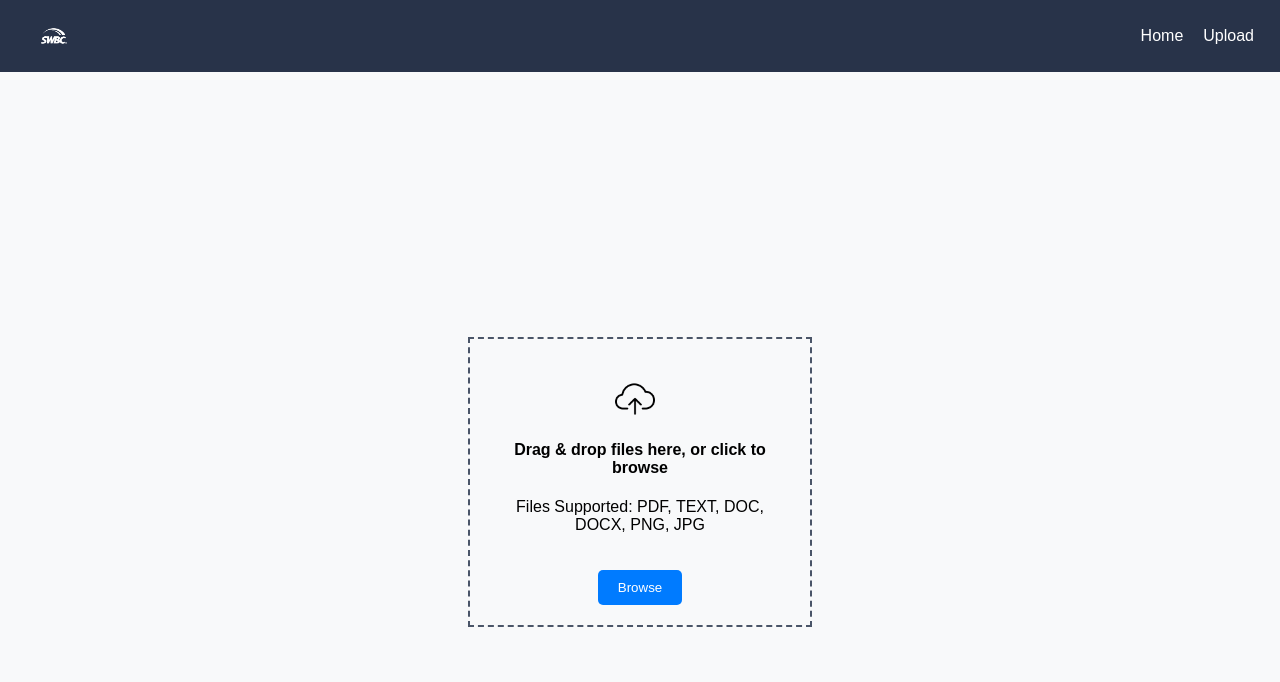
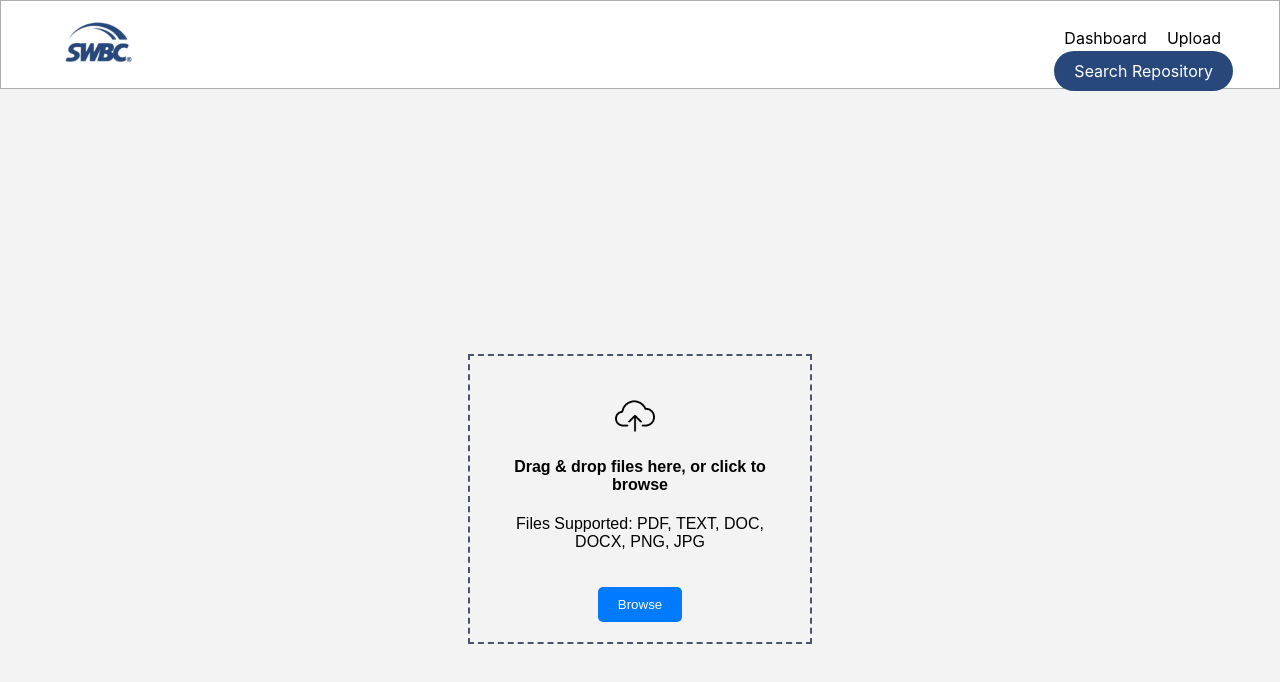
Before and after one commit to sghdz019/SWBCFrontend, a React (Create React App) app in the folder swbc-poc/: page /upload in a window 1280 px wide. Shown: the top 682 px of the page. Built offline with nearby package versions, Linux system fonts and the light colour scheme.

Commit message:
Added json response

```diff
--- a/swbc-poc/src/App.css
+++ b/swbc-poc/src/App.css
@@ -28,5 +28,5 @@
 body {
   margin: 0;
   font-family: Arial, sans-serif;
-  background-color: #f8f9fa;
+  background-color: #F3F3F3;
 }
--- a/swbc-poc/src/components/Navbar.css
+++ b/swbc-poc/src/components/Navbar.css
@@ -3,9 +3,11 @@ nav {
     display: flex;
     justify-content: space-between;
     align-items: center;
-    background-color: #283349;
+    background-color: #FFFFFF;
     color: white;
     padding: 1rem;
+    border: 1px solid #AEAEAE;
+
   }
 
   nav img {
@@ -13,7 +15,7 @@ nav {
   }
 
   nav a {
-    color: white;
+    color: black;
     text-decoration: none;
     margin: 0 10px;
     font-size: 16px;
@@ -22,3 +24,161 @@ nav {
   nav a:hover {
     text-decoration: underline;
   }
+
+
+/* Nav-container */
+
+.nav-container {
+  display: flex;
+  justify-content: space-between;
+  align-items: center;
+  background-color: #FFFFFF;
+  color: white;
+  padding: 1rem;
+  border: 1px solid #AEAEAE;
+  height: 40;
+  font-family: -apple-system, system-ui, system-ui, "Segoe UI", Roboto, "Helvetica Neue", "Fira Sans", Ubuntu, Oxygen, "Oxygen Sans", Cantarell, "Droid Sans", "Apple Color Emoji", "Segoe UI Emoji", "Segoe UI Symbol", "Lucida Grande", Helvetica, Arial, sans-serif;
+  font-style: normal;
+  font-weight: 400;
+  font-size: 28px;
+}
+
+.group-1 {
+  width:100%;
+  height: 55px;
+  margin-left: 30px;
+  margin-right: 30px;
+  justify-content: space-between;
+  display: flex;
+  justify-content: space-between;
+}
+
+.logo-container {
+  height: 55px;
+  width:15%;
+}
+
+.h-10 {
+  object-fit: contain;
+  height: 55px;
+}
+
+/* .nav-bar {
+  height: 55px;
+  text-align:right;
+  justify-content: space-between;
+
+} */
+
+nav a {
+  color: black;
+  text-decoration: none;
+  font-size: 16px;
+}
+
+.h-11 {
+  object-fit: contain;
+  width:18px;
+}
+
+
+/* CSS */
+.button-18 {
+  align-items: center;
+  background-color: #28487b;
+  border: 0;
+  border-radius: 100px;
+  box-sizing: border-box;
+  color: #ffffff;
+  cursor: pointer;
+  display: inline-flex;
+  font-family: -apple-system, system-ui, system-ui, "Segoe UI", Roboto, "Helvetica Neue", "Fira Sans", Ubuntu, Oxygen, "Oxygen Sans", Cantarell, "Droid Sans", "Apple Color Emoji", "Segoe UI Emoji", "Segoe UI Symbol", "Lucida Grande", Helvetica, Arial, sans-serif;
+  font-size: 16px;
+  font-weight: 400;
+  justify-content: center;
+  line-height: 20px;
+  max-width: 300px;
+  min-height: 40px;
+  min-width: 0px;
+  overflow: hidden;
+  padding: 0px;
+  padding-left: 20px;
+  padding-right: 20px;
+  text-align: center;
+  touch-action: manipulation;
+  transition: background-color 0.167s cubic-bezier(0.4, 0, 0.2, 1) 0s, box-shadow 0.167s cubic-bezier(0.4, 0, 0.2, 1) 0s, color 0.167s cubic-bezier(0.4, 0, 0.2, 1) 0s;
+  user-select: none;
+  -webkit-user-select: none;
+  vertical-align: middle;
+}
+
+.button-18:hover,
+.button-18:focus {
+  background-color: #658bc7;
+  color: #ffffff;
+}
+
+.button-18:active {
+  background: #46729e;
+  color: rgb(255, 255, 255, .7);
+}
+
+.button-18:disabled {
+  cursor: not-allowed;
+  background: rgba(0, 0, 0, .08);
+  color: rgba(0, 0, 0, .3);
+}
+
+.menu-button {
+  display: none;
+  background: none;
+  border: none;
+  font-size: 28px;
+  color: black;
+  cursor: pointer;
+}
+
+@media screen and (max-width: 760px) {
+  /* Show Hamburger Button */
+  .menu-button {
+      display: block;
+  }
+
+  /* Hide Navigation Links by Default */
+  .nav-links {
+      display: flex;
+      flex-direction: column;
+      position: absolute;
+      top: 80px;
+      right: 0;
+      width: 100%;
+      text-align: left;
+      background-color: var(--vl);
+      border: 1px solid #000;
+      border-radius: 15px;
+      box-shadow: 3px 3px 16px 1px #b4b4b4;
+      background: #f5f5f5;
+      max-height: 0;
+      opacity: 0;
+      visibility: hidden;
+      overflow: hidden;
+      overflow: hidden;
+      transition: max-height 0.4s ease-in-out, opacity 0.4s ease-in-out, visibility 0.4s ease-in-out;;
+
+  }
+
+  /* Show Menu When Active */
+  .nav-links.active {
+      max-height: 250px;
+      opacity: 1;
+      visibility: visible;
+  }
+
+  /* Style for Mobile Menu Links */
+  .nav-links a {
+      padding: 20px;
+      display: block;
+      text-align: left;
+      margin-left: 0;
+  }
+}
--- a/swbc-poc/src/components/Navbar.js
+++ b/swbc-poc/src/components/Navbar.js
@@ -38,19 +38,68 @@
 // export default Navbar
 
 import { Link } from 'react-router-dom';
-import logo from '../logo.jpg';
+import logo from '../logo.png';
 import './Navbar.css';
+import search from '../search.png'
+import { useEffect, useReducer, useState, useRef } from "react";
 
 function Navbar() {
+  const [isOpen, setIsOpen] = useState(false);
+    const menuRef = useRef(null);
+
+    useEffect(() => {
+        function handleClickOutside(event) {
+            if (menuRef.current && !menuRef.current.contains(event.target)) {
+                setIsOpen(false);
+            }
+        }
+
+        if (isOpen) {
+            document.addEventListener("mousedown", handleClickOutside);
+        } else {
+            document.removeEventListener("mousedown", handleClickOutside);
+        }
+
+        return() => {
+            document.removeEventListener("mousedown", handleClickOutside);
+        };
+    }, [isOpen]);
+
   return (
-    <nav className="bg-gray-800 text-white p-4 flex justify-between items-center">
-      <img src={logo} alt="SWBC Logo" className="h-10" />
+    <nav className="nav-container">
+      <div className="group-1">
+          <img src={logo} alt="SWBC Logo" className="h-10" />
+          <div className='nav-bar'>
+            <button className="menu-button w-nav-button" onClick={() => setIsOpen(!isOpen)} aria-label="menu" aria-haspopup="menu" aria-expanded={isOpen}>
+              <span className="hamburger-icon">&#9776;</span>
+            </button>
+            <div className={`nav-links ${isOpen ? "active" : ""}`}>
+              <Link to="/" className="hover:underline">Dashboard</Link>
+              <Link to="/upload" className="hover:underline">Upload</Link>
+            </div>
+            <button class="button-18" role="button">Search Repository</button>
+          </div>
+      </div>
+      {/* <img src={logo} alt="SWBC Logo" className="h-10" />
       <div className="space-x-4">
         <Link to="/" className="hover:underline">Home</Link>
         <Link to="/upload" className="hover:underline">Upload</Link>
-      </div>
+      </div> */}
     </nav>
   );
 }
 
 export default Navbar;
+
+// return (
+//   <nav className="bg-gray-800 text-white p-4 flex justify-between items-center">
+//     <img src={logo} alt="SWBC Logo" className="h-10" />
+//     <div className="space-x-4">
+//       <Link to="/" className="hover:underline">Home</Link>
+//       <Link to="/upload" className="hover:underline">Upload</Link>
+//     </div>
+//   </nav>
+// );
+// }
+
+//name space SWBCDocument API.model;
--- a/swbc-poc/src/components/Upload.js
+++ b/swbc-poc/src/components/Upload.js
@@ -13,8 +13,9 @@ function Upload() {
       setFiles(acceptedFiles);
       setTimeout(() => {
         setResponse({
-          title: "Extracted Document Title",
-          text: "This is the extracted text from the uploaded document...",
+          Title: "Extracted Document Title",
+          RawText: "This is the extracted text from the uploaded document...",
+          TimeStamp: new Date().toISOString(),
           metadata: { size: acceptedFiles[0].size, type: acceptedFiles[0].type },
         });
       }, 2000);
@@ -46,11 +47,12 @@ function Upload() {
       {/* Show the response once file is processed */}
       {response && (
         <div className="response-container">
-          <h2 className="document-title">{response.title}</h2>
+          <h2 className="document-title">{response.Title}</h2>
           <p className="metadata">
             <strong>Size:</strong> {response.metadata.size} bytes | <strong>Type:</strong>{" "}
-            {response.metadata.type}
+          {response.metadata.type}
           </p>
+          <p><strong>Timestamp:</strong> {new Date(response.TimeStamp).toLocaleString()}</p>
           <div className="extracted-text">
             <h3>Extracted Text:</h3>
             <p>{response.text}</p>
```
Also changed, not shown: swbc-poc/src/components/Upload.css (line endings or trailing spaces), swbc-poc/src/logo.png (added), swbc-poc/src/search.png (added).
